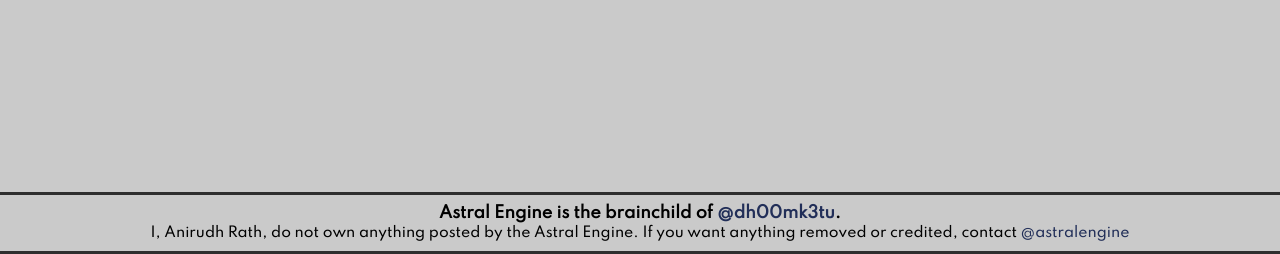
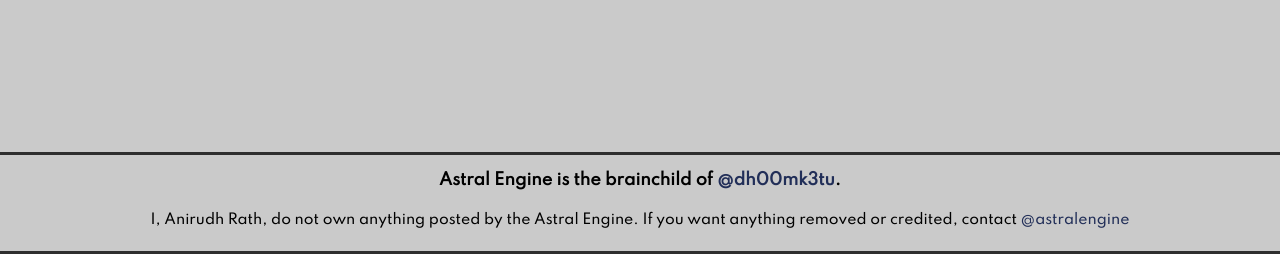
Before and after one commit to dh00mk3tu/astral-engine, a plain HTML site: page index.html in a window 1280 px wide. Shown: the part 546-800 px from the top of the page. Drawn offline with Linux system fonts and the light colour scheme.

Commit message:
footer fix

```diff
--- a/style/style.css
+++ b/style/style.css
@@ -69,7 +69,7 @@ a{
     width: 100%;
     position: fixed;
     bottom: 0;
-    height: 5%;
+    height: 10vh;
     border: #2e2e2e solid 3px;
     padding: 0.5em;
     display: flex;
@@ -87,5 +87,6 @@ a{
 .footer-subtext {
     font-size: 14px;
     font-weight: 500;
+    padding: 0.5em;
     font-family: 'Spartan', sans-serif;
 }
```
